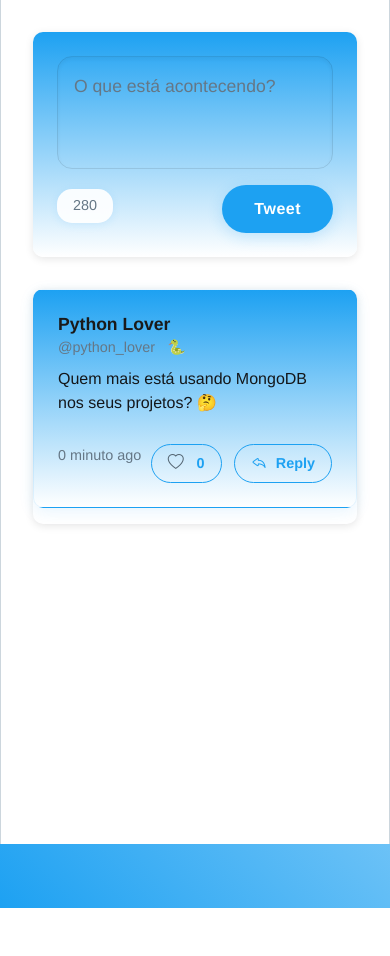
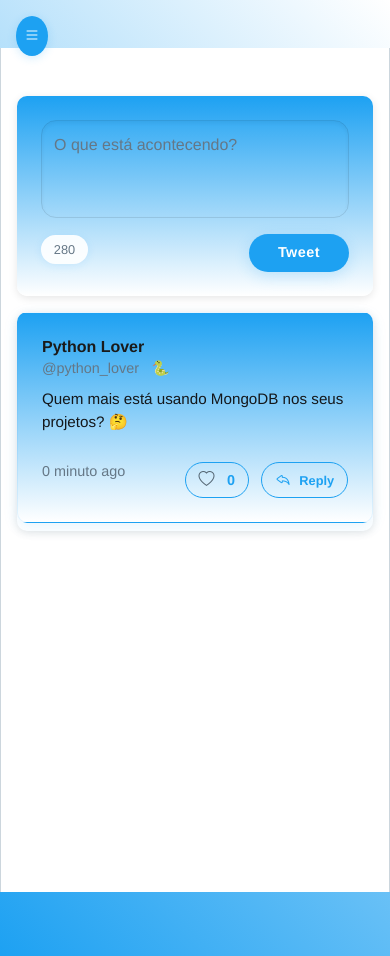
Before and after one commit to RodCinelli/twitterclone, a Django app: page / in a window 390 px wide. Before the commit the page ends 908 px from the top, so only its background shows below. Run offline with Django 5.2, Linux system fonts and the light colour scheme; the visitor is signed in with stand-in values (Sample User, id 1); data comes from the database, SQL or seed files in the repository; data that the repository does not hold is empty; some libraries are stand-ins or nearby versions.

Commit message:
Add mobile responsiveness and hamburger menu to base template
- Implement mobile-friendly sidebar with hamburger menu
- Add responsive CSS for mobile views in base, sidebar, and feed templates
- Create mobile menu overlay and slide-out navigation
- Adjust layout and styling for smaller screen sizes
- Enhance user experience with mobile-first design approach

```diff
--- a/templates/base.html
+++ b/templates/base.html
@@ -14,12 +14,98 @@
     <link rel="stylesheet" href="https://cdn.jsdelivr.net/npm/bootstrap-icons@1.11.3/font/bootstrap-icons.css">
     <link rel="stylesheet" type="text/css" href="{% static 'css/custom.css' %}">
 
+    <style>
+        /* Mobile Menu Styles */
+        .mobile-menu-overlay {
+            position: fixed;
+            top: 0;
+            left: 0;
+            width: 100%;
+            height: 100%;
+            background: rgba(0, 0, 0, 0.5);
+            z-index: 1040;
+            opacity: 0;
+            visibility: hidden;
+            transition: all 0.3s ease;
+        }
+
+        .mobile-menu-overlay.show {
+            opacity: 1;
+            visibility: visible;
+        }
+
+        .mobile-menu {
+            position: fixed;
+            top: 0;
+            left: -100%;
+            width: 80%;
+            height: 100%;
+            background: #fff;
+            z-index: 1050;
+            transition: all 0.3s ease;
+            overflow-y: auto;
+        }
+
+        .mobile-menu.show {
+            left: 0;
+        }
+
+        .hamburger-btn {
+            display: none;
+            position: fixed;
+            top: 1rem;
+            left: 1rem;
+            z-index: 1060;
+            background: #1DA1F2;
+            border: none;
+            padding: 0.5rem;
+            border-radius: 50%;
+            color: white;
+            box-shadow: 0 2px 10px rgba(29, 161, 242, 0.2);
+        }
+
+        @media (max-width: 768px) {
+            .hamburger-btn {
+                display: block;
+            }
+
+            .col-md-3 {
+                display: none !important;
+            }
+
+            .col-md-6 {
+                width: 100% !important;
+            }
+
+            main {
+                padding: 1rem !important;
+                margin-top: 3rem !important;
+            }
+        }
+    </style>
+
     {% block extra_css %}{% endblock %}
 </head>
 <body style="background: linear-gradient(45deg, #1DA1F2, #ffffff);">
+    <!-- Hamburger Button -->
+    <button class="hamburger-btn" @click="openMenu = !openMenu">
+        <i class="bi bi-list"></i>
+    </button>
+
+    <!-- Mobile Menu Overlay -->
+    <div class="mobile-menu-overlay"
+         :class="{ 'show': openMenu }"
+         @click="openMenu = false"></div>
+
+    <!-- Mobile Menu -->
+    <div class="mobile-menu"
+         :class="{ 'show': openMenu }">
+        {% include 'includes/sidebar.html' %}
+    </div>
+
     <div class="container-fluid g-0">
         <div class="row g-0">
-            <!-- Sidebar Esquerda -->
+            <!-- Sidebar Esquerda (Desktop) -->
             <div class="col-md-3 col-lg-3 d-none d-md-block">
                 {% include 'includes/sidebar.html' %}
             </div>
@@ -40,7 +126,7 @@
                 </main>
             </div>
 
-            <!-- Sidebar Direita -->
+            <!-- Sidebar Direita (Desktop) -->
             <div class="col-md-3 col-lg-3 d-none d-md-block">
                 {% include 'includes/right_sidebar.html' %}
             </div>
--- a/templates/includes/right_sidebar.html
+++ b/templates/includes/right_sidebar.html
@@ -411,12 +411,37 @@ document.addEventListener('DOMContentLoaded', function() {
             const followItem = this.closest('.follow-item');
             const userInfo = followItem ? followItem.querySelector('.user-info h6') : null;
             const username = userInfo ? userInfo.innerText : 'usuário';
-            const successDiv = document.getElementById('follow-success');
+
+            // Procura a mensagem de sucesso apenas na sidebar desktop
+            const desktopSidebar = document.querySelector('.col-md-3.d-none.d-md-block');
+            const successDiv = desktopSidebar ? desktopSidebar.querySelector('#follow-success') : null;
+
             if (successDiv) {
                 successDiv.innerText = 'Agora você está seguindo ' + username;
                 successDiv.style.display = 'block';
+
+                // Adiciona efeito de fade in
+                successDiv.style.opacity = '0';
+                successDiv.style.transform = 'translateY(-10px)';
+
+                // Força o reflow
+                successDiv.offsetHeight;
+
+                // Aplica a transição
+                successDiv.style.transition = 'all 0.3s ease';
+                successDiv.style.opacity = '1';
+                successDiv.style.transform = 'translateY(0)';
+
                 setTimeout(() => {
-                    successDiv.style.display = 'none';
+                    // Fade out suave
+                    successDiv.style.opacity = '0';
+                    successDiv.style.transform = 'translateY(-10px)';
+
+                    // Esconde após a transição
+                    setTimeout(() => {
+                        successDiv.style.display = 'none';
+                        successDiv.style.transform = '';
+                    }, 300);
                 }, 3000);
             }
         });
--- a/templates/tweets/feed.html
+++ b/templates/tweets/feed.html
@@ -255,6 +255,56 @@
     margin-top: 1rem;
     gap: 1rem;
 }
+
+/* Mobile Responsiveness */
+@media (max-width: 768px) {
+    .tweet-form-card {
+        margin: 1rem 0;
+        border-radius: 15px;
+    }
+
+    .tweet-form-card .card-body {
+        padding: 1rem;
+    }
+
+    .textarea {
+        font-size: 1rem;
+        padding: 0.75rem;
+    }
+
+    .tweet-form-actions {
+        flex-wrap: wrap;
+        gap: 0.5rem;
+    }
+
+    .character-count {
+        font-size: 0.8rem;
+        padding: 0.3rem 0.8rem;
+    }
+
+    .btn-primary {
+        padding: 0.5rem 1.5rem;
+        font-size: 0.9rem;
+    }
+
+    .tweet-card .card-body {
+        padding: 1rem;
+        margin-bottom: 0.5rem;
+    }
+
+    .tweet-card h6 {
+        font-size: 1rem;
+    }
+
+    .tweet-card p {
+        font-size: 0.95rem;
+    }
+
+    .tweet-actions .btn {
+        padding: 0.3rem 0.8rem;
+        font-size: 0.8rem;
+    }
+}
 </style>
 {% endblock %}
 
```
Also changed, not shown: templates/includes/sidebar.html (+50 -0 lines).
